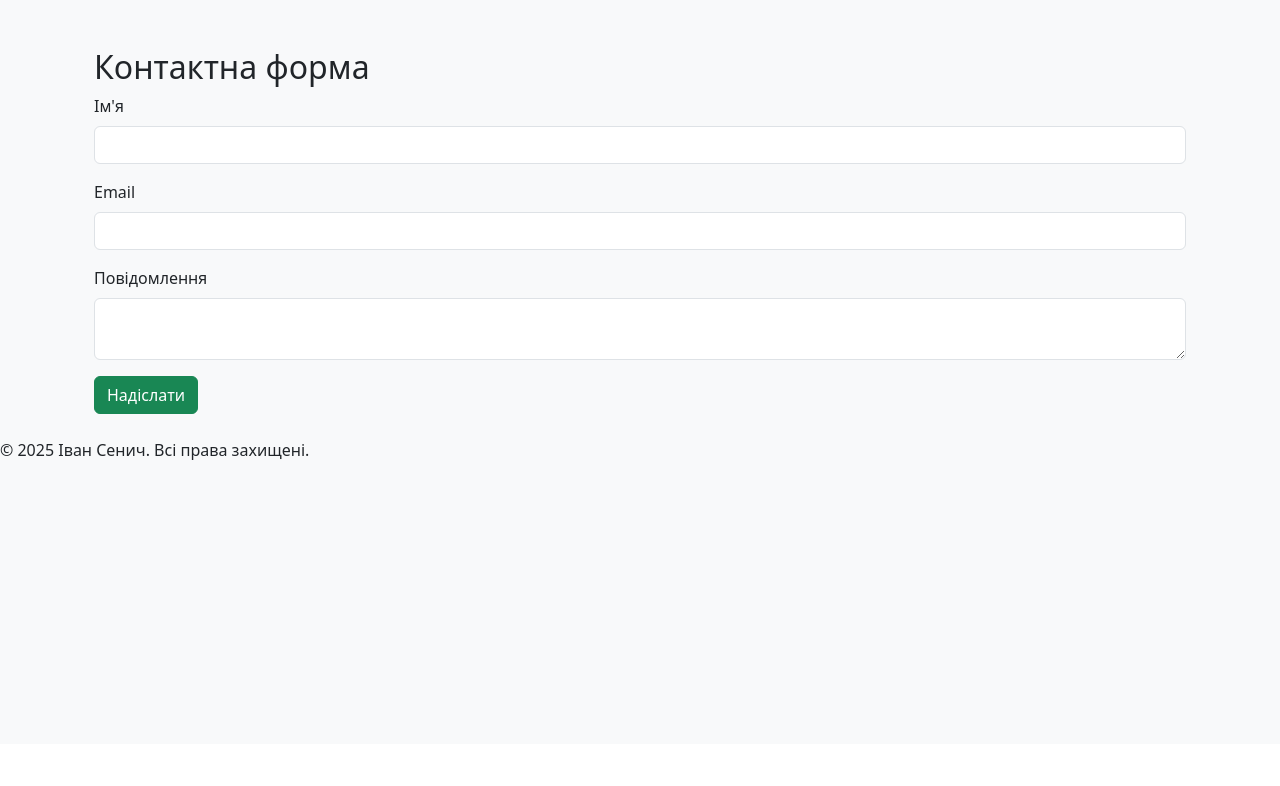
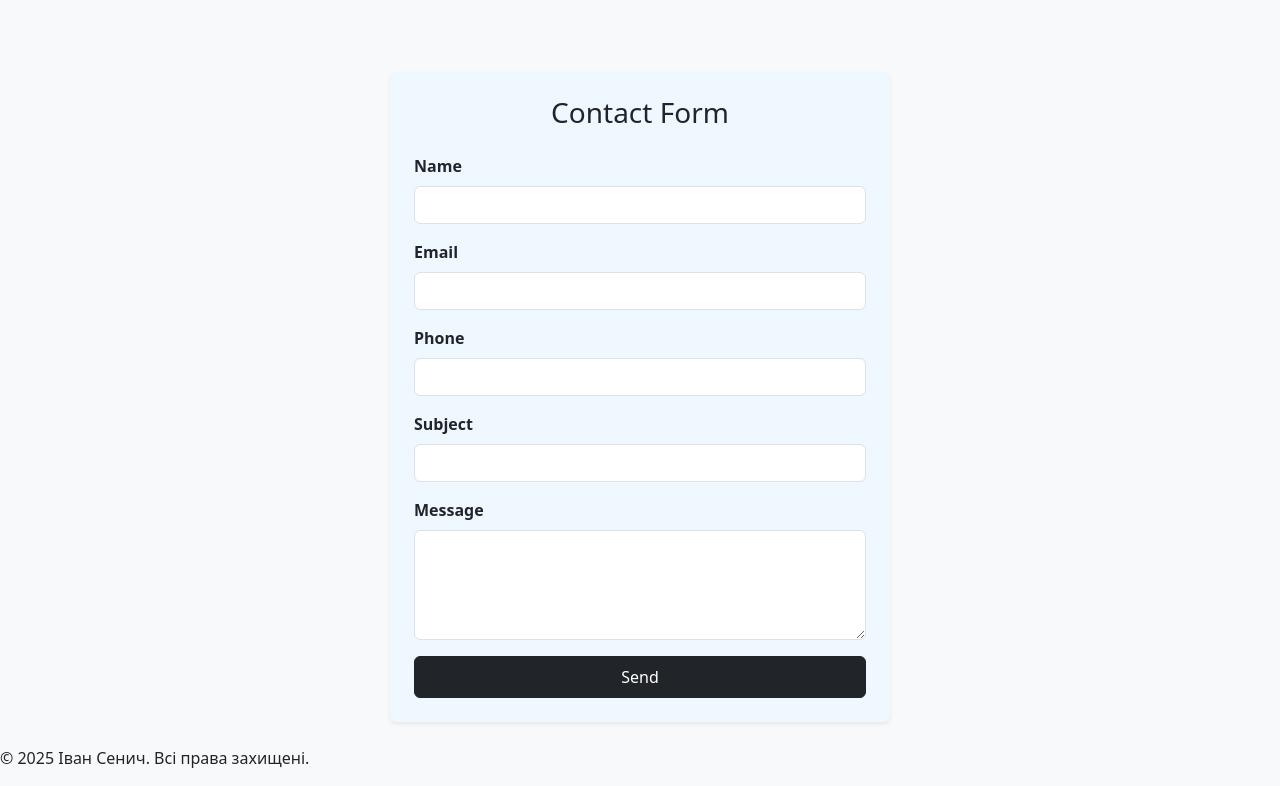
Before and after one commit to SenychIvan/flask-app-lab, a Flask app: page /contacts in a window 1280 px wide. Shown: the part 56-842 px from the top of the page. Before the commit the page ends 516 px from the top, so only its background shows below. Run offline with Flask 3, Linux system fonts and the light colour scheme.

Commit message:
Lab 5: Check looking of the form

```diff
--- a/app/forms.py
+++ b/app/forms.py
@@ -4,10 +4,12 @@ from wtforms.validators import DataRequired, Email, Length
 
 # -------- Контактна форма --------
 class ContactForm(FlaskForm):
-    name = StringField("Ім'я", validators=[DataRequired(message="Поле обов'язкове!")])
+    name = StringField("Name", validators=[DataRequired(message="Поле обов'язкове!")])
     email = StringField("Email", validators=[DataRequired(), Email(message="Некоректний email!")])
-    message = TextAreaField("Повідомлення", validators=[DataRequired(), Length(min=5)])
-    submit = SubmitField("Надіслати")
+    phone = StringField("Phone", validators=[DataRequired(), Length(min=5, max=20, message="Некоректний номер телефону!")])
+    subject = StringField("Subject", validators=[DataRequired(), Length(max=100, message="Занадто довга тема!")])
+    message = TextAreaField("Message", validators=[DataRequired(), Length(min=5, message="Повідомлення має бути довшим!")])
+    submit = SubmitField("Send")
 
 # -------- Форма входу --------
 class LoginForm(FlaskForm):
--- a/app/templates/contacts.html
+++ b/app/templates/contacts.html
@@ -1,24 +1,49 @@
 {% extends 'base.html' %}
 {% block content %}
-<div class="container mt-4">
-  <h2>Контактна форма</h2>
+<div class="container mt-5 d-flex justify-content-center">
+  <div class="p-4 shadow-sm rounded" style="background-color: #f0f8ff; width: 100%; max-width: 500px;">
+    <h3 class="mb-4 text-center">Contact Form</h3>
 
-  <form method="POST" novalidate>
-    {{ form.hidden_tag() }}
+    <form method="POST" novalidate>
+      {{ form.hidden_tag() }}
 
-    {% for field in form %}
-      {% if field.name != 'csrf_token' and field.name != 'submit' %}
-        <div class="mb-3">
-          {{ field.label(class="form-label") }}
-          {{ field(class="form-control") }}
-          {% for error in field.errors %}
-            <div class="text-danger small">{{ error }}</div>
-          {% endfor %}
-        </div>
-      {% endif %}
-    {% endfor %}
+      {# Name #}
+      <div class="mb-3">
+        {{ form.name.label(class="form-label fw-bold") }}
+        {{ form.name(class="form-control") }}
+        {% for e in form.name.errors %}<div class="text-danger small">{{ e }}</div>{% endfor %}
+      </div>
 
-    {{ form.submit(class="btn btn-success") }}
-  </form>
+      {# Email #}
+      <div class="mb-3">
+        {{ form.email.label(class="form-label fw-bold") }}
+        {{ form.email(class="form-control") }}
+        {% for e in form.email.errors %}<div class="text-danger small">{{ e }}</div>{% endfor %}
+      </div>
+
+      {# Phone #}
+      <div class="mb-3">
+        {{ form.phone.label(class="form-label fw-bold") }}
+        {{ form.phone(class="form-control") }}
+        {% for e in form.phone.errors %}<div class="text-danger small">{{ e }}</div>{% endfor %}
+      </div>
+
+      {# Subject #}
+      <div class="mb-3">
+        {{ form.subject.label(class="form-label fw-bold") }}
+        {{ form.subject(class="form-control") }}
+        {% for e in form.subject.errors %}<div class="text-danger small">{{ e }}</div>{% endfor %}
+      </div>
+
+      {# Message #}
+      <div class="mb-3">
+        {{ form.message.label(class="form-label fw-bold") }}
+        {{ form.message(class="form-control", rows=4) }}
+        {% for e in form.message.errors %}<div class="text-danger small">{{ e }}</div>{% endfor %}
+      </div>
+
+      {{ form.submit(class="btn btn-dark w-100 py-2") }}
+    </form>
+  </div>
 </div>
 {% endblock %}
--- a/app/views.py
+++ b/app/views.py
@@ -4,6 +4,12 @@ import logging
 
 # створюємо blueprint для головних сторінок
 main = Blueprint('main', __name__)
+
+# ✅ Додай цей маршрут для головної сторінки
+@main.route('/')
+def home():
+    return render_template('resume.html')  # або 'contacts.html', якщо немає resume.html
+
 
 @main.route("/contacts", methods=["GET", "POST"])
 def contacts():
```
Also changed, not shown: app/users/views.py (+21 -13 lines), contact_log.txt (+30 -0 lines).
